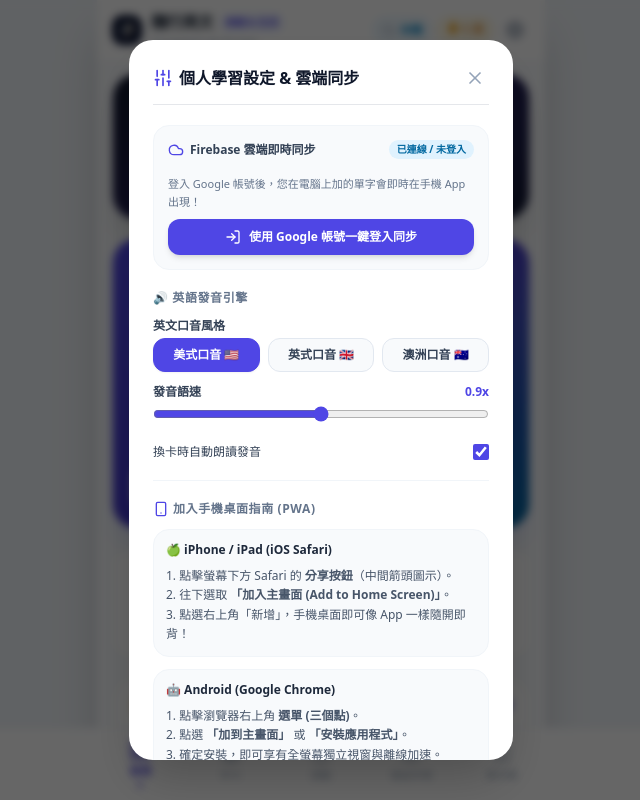
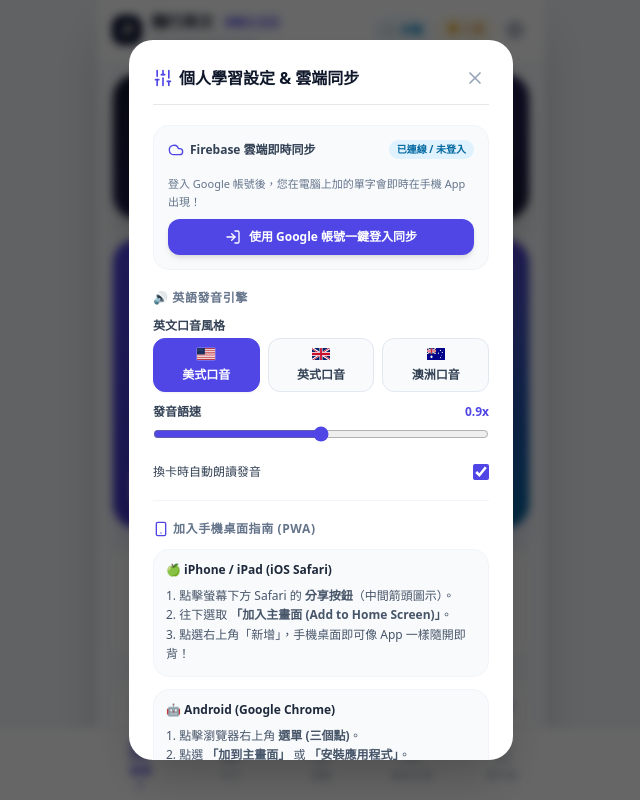
Before and after one commit to Belden0718/voyage-vocab, a React (Vite) app: page / in a window 1280 px wide. Both pictures are taken after a click on the button "本機". Shown: the top 800 px of the page, without its empty margins (319-959 px from the left). Built offline with nearby package versions, Linux system fonts and the light colour scheme; no server answers.

Commit message:
fix(ui): implement cross-platform vector CountryFlag component to resolve Windows emoji flag rendering issue

```diff
--- /dev/null
+++ b/src/components/CountryFlag.tsx
@@ -0,0 +1,92 @@
+import React from 'react';
+
+interface CountryFlagProps {
+  code: string; // 'US' | 'GB' | 'UK' | 'AU' | 'en-US' | 'en-GB' | 'en-AU'
+  className?: string;
+  title?: string;
+}
+
+export const CountryFlag: React.FC<CountryFlagProps> = ({
+  code,
+  className = "w-4 h-3 inline-block rounded-[2px] shadow-2xs border border-slate-200/70 align-middle shrink-0 overflow-hidden",
+  title
+}) => {
+  const norm = code.toUpperCase().replace('EN-', '');
+
+  if (norm === 'GB' || norm === 'UK') {
+    return (
+      <span className={className} title={title || "英國國旗 (UK/GB)"} aria-label="UK flag">
+        <svg viewBox="0 0 60 30" width="100%" height="100%" preserveAspectRatio="none" className="block w-full h-full">
+          <clipPath id="uk-clip"><path d="M0,0 v30 h60 v-30 z"/></clipPath>
+          <clipPath id="uk-diag"><path d="M30,15 h30 v15 z v15 h-30 z h-30 v-15 z v-15 h30 z"/></clipPath>
+          <g clipPath="url(#uk-clip)">
+            <path d="M0 0v30h60V0z" fill="#012169" />
+            <path d="M0 0l60 30m0-30L0 30" stroke="#ffffff" strokeWidth="6" />
+            <path d="M0 0l60 30m0-30L0 30" clipPath="url(#uk-diag)" stroke="#C8102E" strokeWidth="4" />
+            <path d="M30 0v30M0 15h60" stroke="#ffffff" strokeWidth="10" />
+            <path d="M30 0v30M0 15h60" stroke="#C8102E" strokeWidth="6" />
+          </g>
+        </svg>
+      </span>
+    );
+  }
+
+  if (norm === 'AU') {
+    return (
+      <span className={className} title={title || "澳洲國旗 (AU)"} aria-label="Australia flag">
+        <svg viewBox="0 0 60 30" width="100%" height="100%" preserveAspectRatio="none" className="block w-full h-full">
+          <rect width="60" height="30" fill="#00008b" />
+          {/* Union Jack in upper hoist quarter */}
+          <g transform="scale(0.5)">
+            <clipPath id="au-uk-clip"><path d="M0 0v30h60V0z"/></clipPath>
+            <clipPath id="au-uk-diag"><path d="M30 15h30v15zv15h-30zh-30v-15zv-15h30z"/></clipPath>
+            <g clipPath="url(#au-uk-clip)">
+              <path d="M0 0v30h60V0z" fill="#012169" />
+              <path d="M0 0l60 30m0-30L0 30" stroke="#ffffff" strokeWidth="6" />
+              <path d="M0 0l60 30m0-30L0 30" clipPath="url(#au-uk-diag)" stroke="#C8102E" strokeWidth="4" />
+              <path d="M30 0v30M0 15h60" stroke="#ffffff" strokeWidth="10" />
+              <path d="M30 0v30M0 15h60" stroke="#C8102E" strokeWidth="6" />
+            </g>
+          </g>
+          {/* Commonwealth Star */}
+          <circle cx="15" cy="22" r="3.5" fill="#ffffff" />
+          {/* Southern Cross stars */}
+          <circle cx="45" cy="24" r="1.8" fill="#ffffff" />
+          <circle cx="38" cy="13" r="1.8" fill="#ffffff" />
+          <circle cx="45" cy="6" r="1.8" fill="#ffffff" />
+          <circle cx="51" cy="11" r="1.8" fill="#ffffff" />
+          <circle cx="48" cy="18" r="1.2" fill="#ffffff" />
+        </svg>
+      </span>
+    );
+  }
+
+  // Default: US Flag (美式英語)
+  return (
+    <span className={className} title={title || "美國國旗 (US)"} aria-label="US flag">
+      <svg viewBox="0 0 640 480" width="100%" height="100%" preserveAspectRatio="none" className="block w-full h-full">
+        <g fillRule="evenodd">
+          <path fill="#bd3d44" d="M0 0h640v480H0z"/>
+          <path stroke="#ffffff" strokeWidth="37" d="M0 55.5h640M0 129.5h640M0 203.5h640M0 277.5h640M0 351.5h640M0 425.5h640"/>
+          <path fill="#192f5d" d="M0 0h280v258.5H0z"/>
+          <g fill="#ffffff" transform="translate(10, 10)">
+            <polygon points="12,2 15,9 23,9 17,14 19,22 12,17 5,22 7,14 1,9 9,9" transform="scale(0.8) translate(10, 10)"/>
+            <polygon points="12,2 15,9 23,9 17,14 19,22 12,17 5,22 7,14 1,9 9,9" transform="scale(0.8) translate(60, 10)"/>
+            <polygon points="12,2 15,9 23,9 17,14 19,22 12,17 5,22 7,14 1,9 9,9" transform="scale(0.8) translate(110, 10)"/>
+            <polygon points="12,2 15,9 23,9 17,14 19,22 12,17 5,22 7,14 1,9 9,9" transform="scale(0.8) translate(160, 10)"/>
+            <polygon points="12,2 15,9 23,9 17,14 19,22 12,17 5,22 7,14 1,9 9,9" transform="scale(0.8) translate(210, 10)"/>
+            <polygon points="12,2 15,9 23,9 17,14 19,22 12,17 5,22 7,14 1,9 9,9" transform="scale(0.8) translate(35, 50)"/>
+            <polygon points="12,2 15,9 23,9 17,14 19,22 12,17 5,22 7,14 1,9 9,9" transform="scale(0.8) translate(85, 50)"/>
+            <polygon points="12,2 15,9 23,9 17,14 19,22 12,17 5,22 7,14 1,9 9,9" transform="scale(0.8) translate(135, 50)"/>
+            <polygon points="12,2 15,9 23,9 17,14 19,22 12,17 5,22 7,14 1,9 9,9" transform="scale(0.8) translate(185, 50)"/>
+            <polygon points="12,2 15,9 23,9 17,14 19,22 12,17 5,22 7,14 1,9 9,9" transform="scale(0.8) translate(10, 90)"/>
+            <polygon points="12,2 15,9 23,9 17,14 19,22 12,17 5,22 7,14 1,9 9,9" transform="scale(0.8) translate(60, 90)"/>
+            <polygon points="12,2 15,9 23,9 17,14 19,22 12,17 5,22 7,14 1,9 9,9" transform="scale(0.8) translate(110, 90)"/>
+            <polygon points="12,2 15,9 23,9 17,14 19,22 12,17 5,22 7,14 1,9 9,9" transform="scale(0.8) translate(160, 90)"/>
+            <polygon points="12,2 15,9 23,9 17,14 19,22 12,17 5,22 7,14 1,9 9,9" transform="scale(0.8) translate(210, 90)"/>
+          </g>
+        </g>
+      </svg>
+    </span>
+  );
+};
--- a/src/components/SettingsModal.tsx
+++ b/src/components/SettingsModal.tsx
@@ -1,6 +1,7 @@
 import React, { useState } from 'react';
 import type { AppSettings } from '../utils/storage';
 import { speakText, triggerHaptic } from '../utils/speech';
+import { CountryFlag } from './CountryFlag';
 import { isFirebaseConfigured, saveCustomFirebaseConfig } from '../services/firebase';
 import { loginWithGoogle, logoutFirebase } from '../services/syncService';
 import type { User } from 'firebase/auth';
@@ -250,9 +251,9 @@
             </label>
             <div className="grid grid-cols-3 gap-2">
               {[
-                { code: 'en-US', label: '美式口音 🇺🇸' },
-                { code: 'en-GB', label: '英式口音 🇬🇧' },
-                { code: 'en-AU', label: '澳洲口音 🇦🇺' },
+                { code: 'en-US', label: '美式口音', country: 'US' },
+                { code: 'en-GB', label: '英式口音', country: 'GB' },
+                { code: 'en-AU', label: '澳洲口音', country: 'AU' },
               ].map(voice => (
                 <button
                   key={voice.code}
@@ -261,13 +262,14 @@
                     onUpdateSettings({ speechLang: voice.code });
                     testVoice(voice.code, settings.speechRate);
                   }}
-                  className={`py-2 px-1 text-center rounded-xl text-xs font-bold border transition-all ${
+                  className={`py-2 px-1 text-center rounded-xl text-xs font-bold border transition-all flex flex-col items-center justify-center gap-1.5 ${
                     settings.speechLang === voice.code
                       ? 'bg-indigo-600 border-indigo-600 text-white shadow-sm'
                       : 'bg-slate-50 border-slate-200 text-slate-700 hover:bg-slate-100'
                   }`}
                 >
-                  {voice.label}
+                  <CountryFlag code={voice.country} className="w-5 h-3.5 inline-block rounded-[2px] shadow-2xs border border-white/20 align-middle shrink-0" />
+                  <span>{voice.label}</span>
                 </button>
               ))}
             </div>
--- a/src/components/WordListView.tsx
+++ b/src/components/WordListView.tsx
@@ -2,6 +2,7 @@
 import type { WordItem, UserWordProgress, CategoryType } from '../types';
 import type { AppSettings } from '../utils/storage';
 import { speakText, triggerHaptic, getPhoneticInfo } from '../utils/speech';
+import { CountryFlag } from './CountryFlag';
 import {
   Search, Star, Plus, Volume2, CheckCircle, Clock,
   Download, Upload, X
@@ -198,8 +199,8 @@
                   <div>
                     <div className="flex items-center space-x-1.5 flex-wrap gap-y-0.5">
                       <span className="font-bold text-sm text-slate-800">{item.word}</span>
-                      <span className="text-[10px] font-mono text-slate-500 bg-slate-50 px-1.5 py-0.2 rounded border border-slate-100 flex items-center gap-0.5">
-                        <span className="text-[9px]">{getPhoneticInfo(item, settings.speechLang).flag}</span>
+                      <span className="text-[10px] font-mono text-slate-500 bg-slate-50 px-1.5 py-0.2 rounded border border-slate-100 flex items-center gap-1">
+                        <CountryFlag code={getPhoneticInfo(item, settings.speechLang).countryCode} className="w-3 h-2 inline-block rounded-[1px] shadow-2xs border border-slate-200/60 shrink-0" />
                         <span>{getPhoneticInfo(item, settings.speechLang).phonetic}</span>
                       </span>
                       <span className="text-[10px] font-bold text-indigo-500 bg-indigo-50 px-1.5 py-0.2 rounded">
--- a/src/utils/speech.ts
+++ b/src/utils/speech.ts
@@ -27,7 +27,7 @@
 export const getPhoneticInfo = (
   word: WordItem,
   speechLang: string = 'en-US'
-): { label: string; flag: string; phonetic: string; altLabel?: string; altPhonetic?: string } => {
+): { label: string; flag: string; countryCode: string; phonetic: string; altLabel?: string; altPhonetic?: string; altCountryCode?: string } => {
   const isUk = speechLang === 'en-GB';
   const isAu = speechLang === 'en-AU';
   const wantsUk = isUk || isAu;
@@ -36,18 +36,22 @@
     return {
       label: isAu ? 'AU/UK' : 'UK',
       flag: isAu ? '🇦🇺' : '🇬🇧',
+      countryCode: isAu ? 'AU' : 'GB',
       phonetic: word.phoneticUk || word.phonetic,
       altLabel: 'US',
       altPhonetic: word.phonetic,
+      altCountryCode: 'US',
     };
   }
 
   return {
     label: 'US',
     flag: '🇺🇸',
+    countryCode: 'US',
     phonetic: word.phonetic,
     altLabel: word.phoneticUk ? 'UK' : undefined,
     altPhonetic: word.phoneticUk,
+    altCountryCode: word.phoneticUk ? 'GB' : undefined,
   };
 };
 
```
Also changed, not shown: src/components/FlashcardView.tsx (+11 -4 lines).
